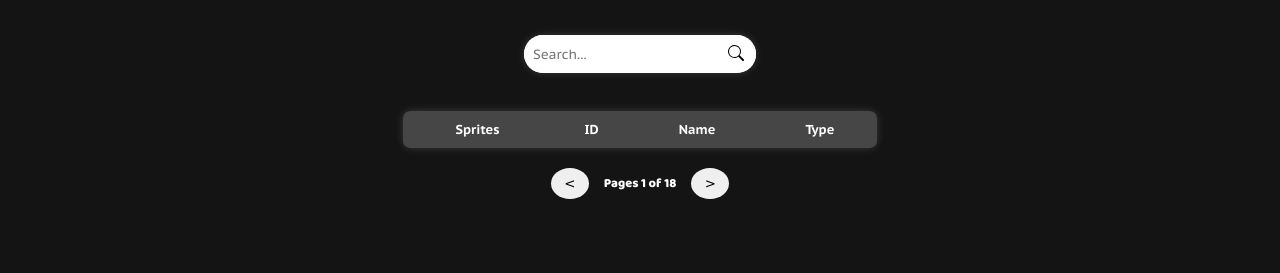
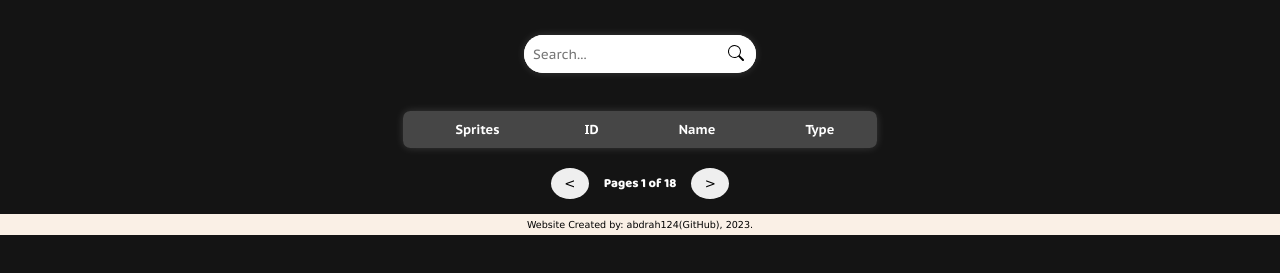
Before and after one commit to abdrah124/abdrah124gt, a website with bundled scripts: page index.html in a window 1280 px wide. Shown: the part 151-424 px from the top of the page. Built offline with nearby package versions, Linux system fonts and the light colour scheme; no server answers.

Commit message:
add footer

```diff
--- a/index.html
+++ b/index.html
@@ -76,6 +76,7 @@
       </div>
       <a href="#"><button class="close" type="button">Close</button></a>
     </div>
+    <footer>Website Created by: abdrah124(GitHub), 2023.</footer>
     <script src="modalUpdate.js"></script>
     <script type="module" src="index.js"></script>
     <script src="pokefilter.js"></script>
--- a/pokedex.css
+++ b/pokedex.css
@@ -341,7 +341,13 @@ td {
     opacity: 1;
   }
 }
-
+footer {
+  background-color: linen;
+  color: black;
+  padding: 5px;
+  text-align: center;
+  font-size: 0.6rem;
+}
 /* font */
 
 @font-face {
```
